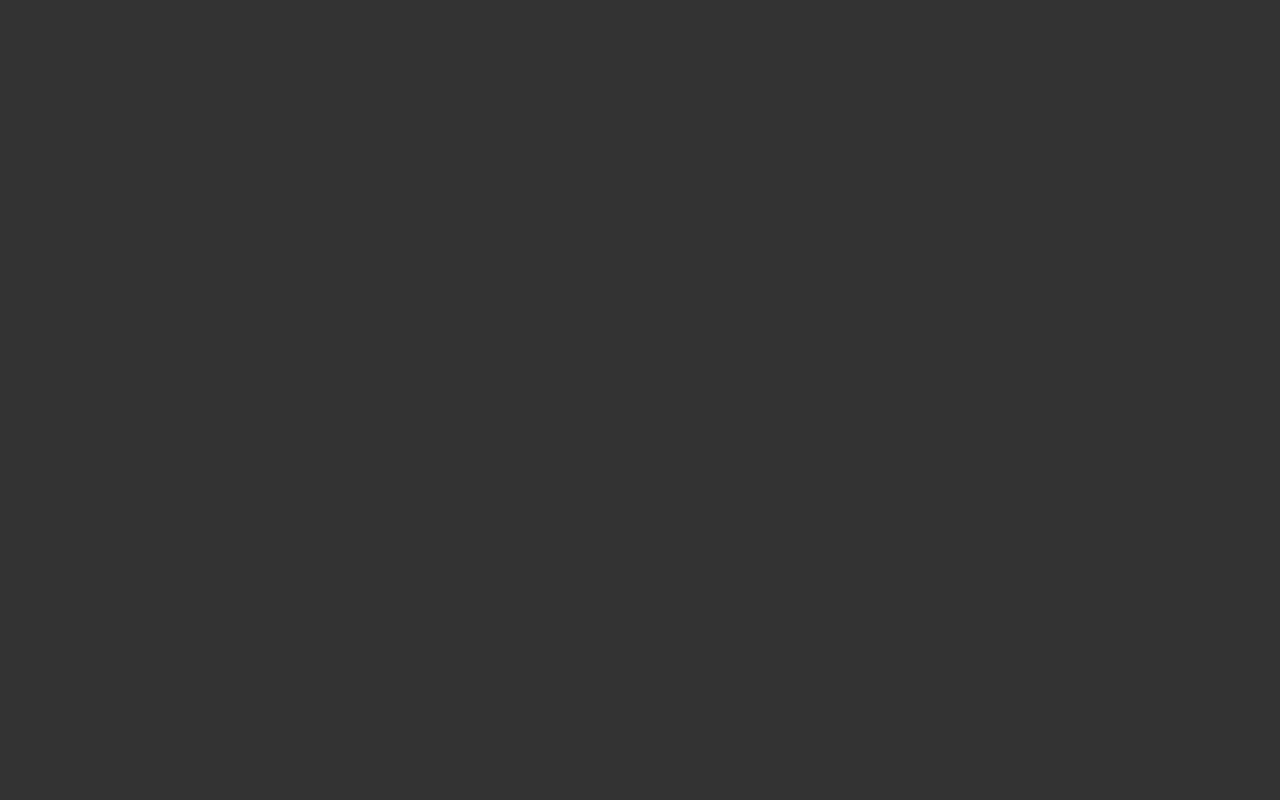
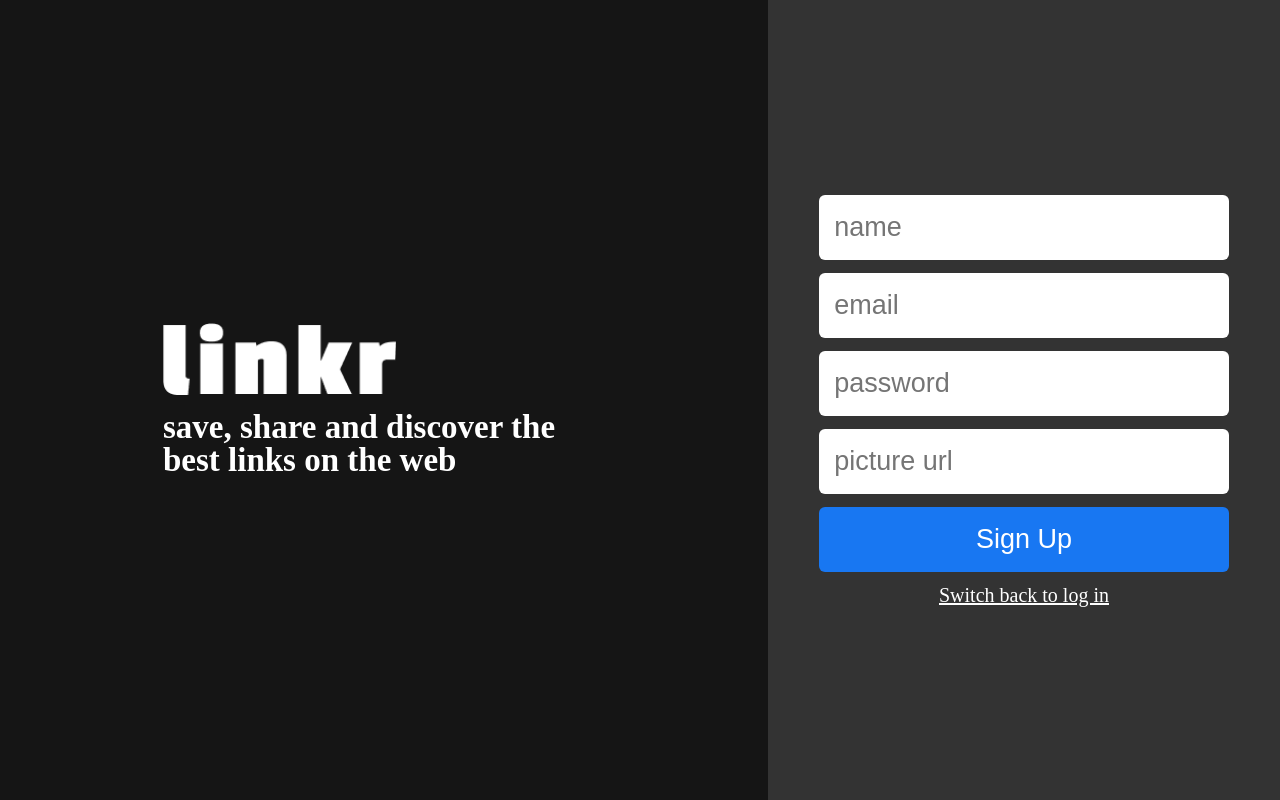
Before and after one commit to GabrielCardoz0/projeto18-Linkr-front, a React (Create React App) app: page /sign-up in a window 1280 px wide. Before the commit this address had no page. Built offline with nearby package versions, Linux system fonts and the light colour scheme; a web font is replaced by a local one.

Commit message:
feat: sign-up page estática

```diff
--- a/package.json
+++ b/package.json
@@ -6,6 +6,7 @@
     "@testing-library/jest-dom": "^5.16.5",
     "@testing-library/react": "^13.4.0",
     "@testing-library/user-event": "^13.5.0",
+    "axios": "^1.2.2",
     "react": "^18.2.0",
     "react-dom": "^18.2.0",
     "react-router-dom": "^6.6.1",
--- a/src/App.js
+++ b/src/App.js
@@ -1,6 +1,7 @@
 import { BrowserRouter, Route, Routes } from 'react-router-dom';
 import GlobalStyle from './assets/styles/GlobalStyle';
 import InitialPage from './pages/InitialPage';
+import SignUpPage from './pages/signUpPage';
 
 function App() {
 	return (
@@ -9,6 +10,7 @@ function App() {
 			<BrowserRouter>
 				<Routes>
 					<Route path="/" element={<InitialPage />} />
+					<Route path='/sign-up' element={ <SignUpPage/> }/>
 				</Routes>
 			</BrowserRouter>
 		</>
--- /dev/null
+++ b/src/assets/styles/LeftSideLogo.style.js
@@ -0,0 +1,44 @@
+import styled from "styled-components";
+
+const LeftSideLogo = styled.div`
+    background-color:#151515;
+    width:60vw;
+    height:100vh;
+    display:flex;
+    align-items:center;
+    justify-content:center;
+    padding:15px;
+    div{
+        display:flex;
+        flex-direction:column;
+    }
+    img{
+        width:233px;
+        margin-bottom:15px;
+    }
+    span{
+        font-size:33px;
+        font-weight:700;
+        color: #fff;
+        max-width:442px;
+    }
+
+    @media (max-width: 800px) {
+        width:100%;
+        height:27%;
+        div{
+            align-items:center;
+        }
+        img{
+            width:167px;
+        }
+        span{
+            font-size:23px;
+            max-width:250px;
+        }
+
+    }
+
+`;
+
+export default LeftSideLogo;
--- /dev/null
+++ b/src/assets/styles/SignUpForm.style.js
@@ -0,0 +1,47 @@
+import styled from "styled-components";
+
+const SignUpForm = styled.div`
+    background-color:#333333;
+    width:40vw;
+    height:100vh;
+    display:flex;
+    flex-direction:column;
+    justify-content:center;
+    align-items:center;
+    div{
+        display:flex;
+        flex-direction:column;
+        justify-content:center;
+        max-width:80%;
+        input{
+            width:430px;
+            height:65px;
+            max-width:100%;
+            background-color:#FFF;
+            border-radius:6px;
+            padding:15px;
+            box-sizing:border-box;
+            margin-bottom:13px;
+            font-size:27px;
+            border:none;
+            color:#9f9f9f;
+        }
+        .submitButton{
+            background-color:#1877F2;
+            color: #fff;;
+        }
+    }
+    span{
+        color: #fff;
+        font-size:20px;
+        font-weight:400;
+        text-decoration:underline;
+    }
+
+    @media (max-width: 800px) {
+        width:100%;
+        height:74vh;
+    }
+`;
+
+export default SignUpForm;
--- /dev/null
+++ b/src/components/LeftSideLogo.component.js
@@ -0,0 +1,15 @@
+import logo from "../assets/images/linkr.png";
+import LeftSideLogo from "../assets/styles/LeftSideLogo.style"
+
+export default function LeftSideLogoComponent(params) {
+    return(
+        <LeftSideLogo>
+                <div>
+                    <img src={logo} alt=""/>
+                    <span>
+                        save, share and discover the best links on the web
+                    </span>
+                </div>
+        </LeftSideLogo>
+    )
+};
--- /dev/null
+++ b/src/components/SignUpForm.component.js
@@ -0,0 +1,19 @@
+import SignUpForm from "../assets/styles/SignUpForm.style";
+
+
+export default function SignUpFormComponent(params) {
+    return(
+        <SignUpForm>
+                <div>
+                    <input placeholder="name"/>
+                    <input placeholder="email"/>
+                    <input placeholder="password" type={"password"}/>
+                    <input placeholder="picture url" type={"url"}/>
+                    <input className="submitButton" type={"submit"} value="Sign Up"/>
+                </div>
+
+                <span>Switch back to log in</span>
+
+        </SignUpForm>
+    );
+};
--- a/src/index.js
+++ b/src/index.js
@@ -7,7 +7,7 @@ const root = ReactDOM.createRoot(document.getElementById('root'));
 root.render(
   <React.StrictMode>
     <AuthProvider>
-    <App />
+      <App />
     </AuthProvider>
   </React.StrictMode>
 );
--- a/src/pages/InitialPage.js
+++ b/src/pages/InitialPage.js
@@ -1,7 +1,7 @@
 export default function InitialPage() {
     return(
         <>
-        <h1>Oi</h1>
+        <div>Oi</div>
         </>
     )
 }
--- /dev/null
+++ b/src/pages/signUpPage.js
@@ -0,0 +1,21 @@
+import styled from "styled-components";
+import LeftSideLogoComponent from "../components/LeftSideLogo.component";
+import SignUpFormComponent from "../components/SignUpForm.component";
+export default function SignUpPage() {
+    return(
+        <SignUp>
+            <LeftSideLogoComponent/>
+            <SignUpFormComponent/>
+        </SignUp>
+    );
+};
+
+const SignUp = styled.div`
+    display:flex;
+    justify-content:center;
+    align-items:center;
+
+    @media (max-width: 800px) {
+        flex-direction:column;
+    }
+`;
--- a/src/providers/auth.js
+++ b/src/providers/auth.js
@@ -4,11 +4,7 @@ import { createContext } from 'react';
 export const AuthContext = createContext({});
 
 export const AuthProvider = (props) => {
-	const [token, setToken] = useState(
-		localStorage.getItem('token')
-			? JSON.parse(localStorage.getItem('token'))
-			: ''
-	);
+	const [token, setToken] = useState('');
 
 	return (
 		<AuthContext.Provider
```
Also changed, not shown: src/components/ComponentExample.js (+4 -4 lines), 2 other files (tests, documents, lock files or other folders).
